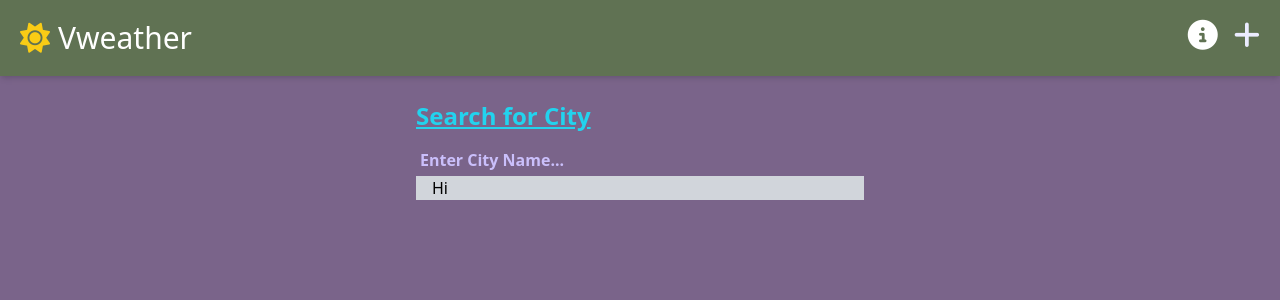
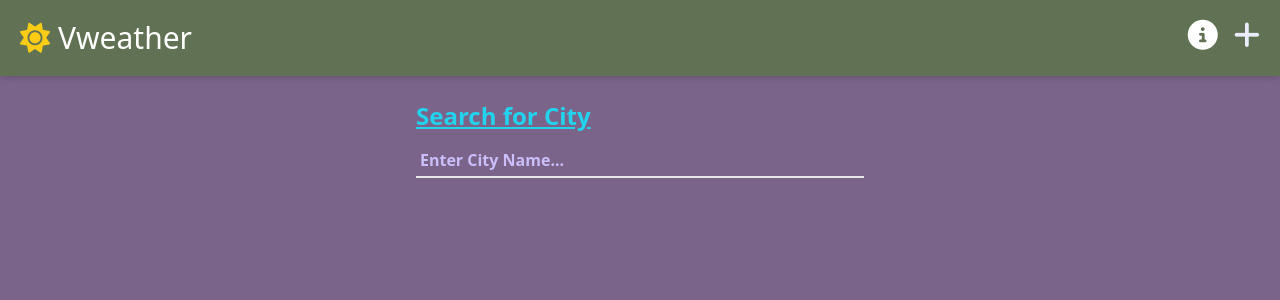
Before and after one commit to khaled5321/WeatherApp, a Vue app: page / in a window 1280 px wide. Shown: the top 300 px of the page. Built offline with nearby package versions, Linux system fonts and the light colour scheme.

Commit message:
updated search bar

```diff
--- a/src/components/searchbar.vue
+++ b/src/components/searchbar.vue
@@ -3,21 +3,53 @@
         <label for="searchbar" class="text-2xl font-semibold text-cyan-400 underline underline-offset-2">
             Search for City
         </label>
-        <input id='searchbar' type="search" placeholder="Enter City Name..."
+
+        <input @input="getSearchResults()" v-model="query"
+        id='searchbar' type="search" placeholder="Enter City Name..."
         class="w-[19rem] sm:w-[24rem] md:w-[28rem] focus:outline-none bg-transparent border-b-2 p-1
         text-white font-semibold placeholder:text-[#cabffb]">
 
-        <div
-        class="absolute bg-gray-300 px-4 top-[79%] w-[90.3%] left-[1.5rem]">
-            <ul class="list-none">
-                <li>Hi</li>
+        <div v-if="showResults"
+        class="absolute bg-gray-300 p-2 top-[79%] w-[90.3%] left-[1.5rem]">
+            <ul class="flex flex-col  list-none">
+                <li v-for="q,k in searchResults" :key="k"
+                class="cursor-pointer w-fit px-2">
+                    {{q.name}}, {{q.admin1}}, {{q.country_code}}
+                </li>
+                <li v-if="!searchResults" class="w-fit px-2">No Results</li>
             </ul>
         </div>
+
     </div>
 </template>
 
 <script setup>
+import { ref } from 'vue';
 
+const showResults=ref(null)
+const query=ref("")
+const lazyload=ref(null)
+const searchResults=ref(null)
+
+const getSearchResults=()=>{
+    clearTimeout(lazyload.value)
+
+    if(query.value=='') {
+        showResults.value=false
+        return
+    }
+
+    lazyload.value=setTimeout(async ()=>{
+        let data= await fetch(`https://geocoding-api.open-meteo.com/v1/search?name=${query.value}&count=5`)
+
+        data.json().then((data)=>{
+            searchResults.value=data.results
+            showResults.value=true
+        })
+    }, 500)
+
+
+}
 </script>
 
 <style scoped>
```
